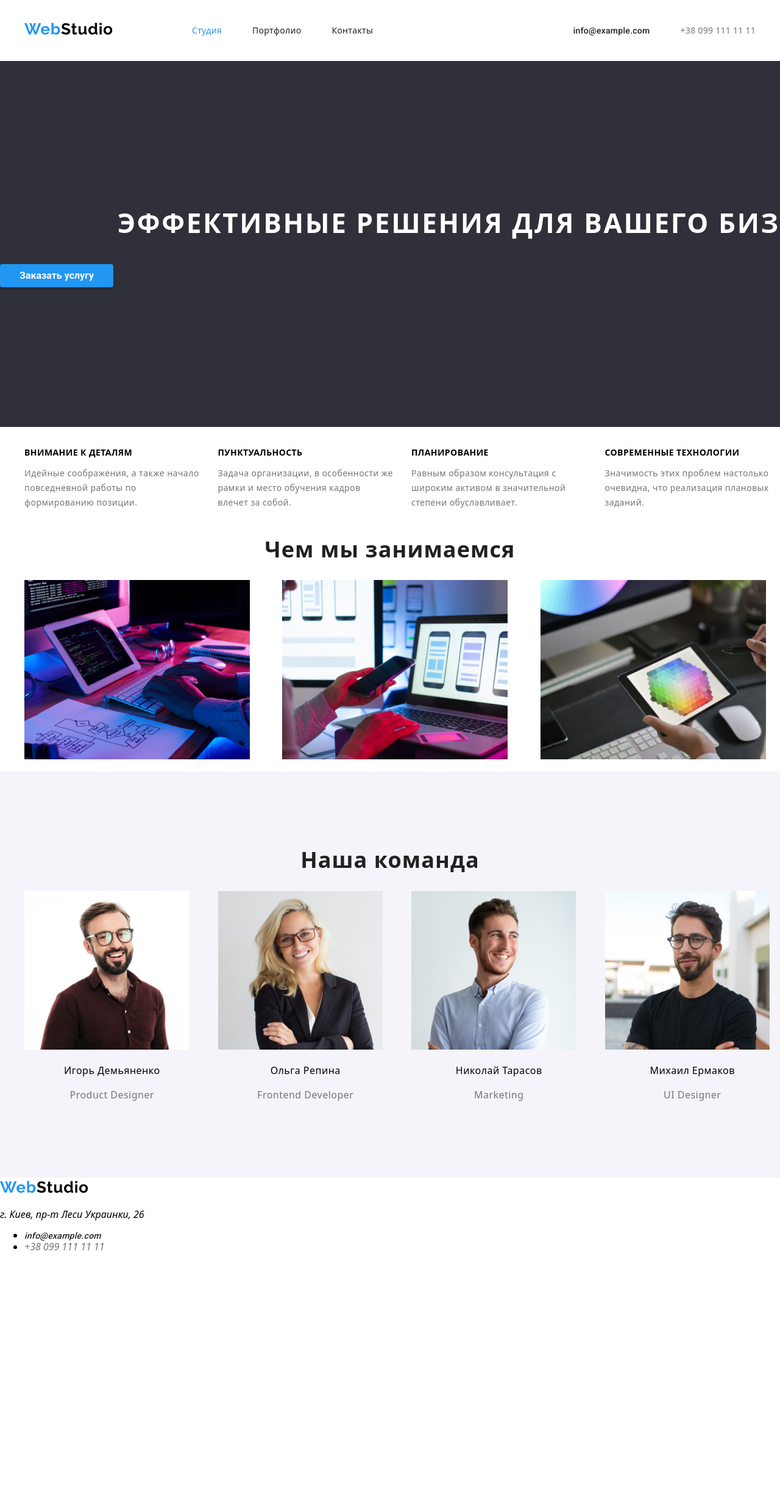
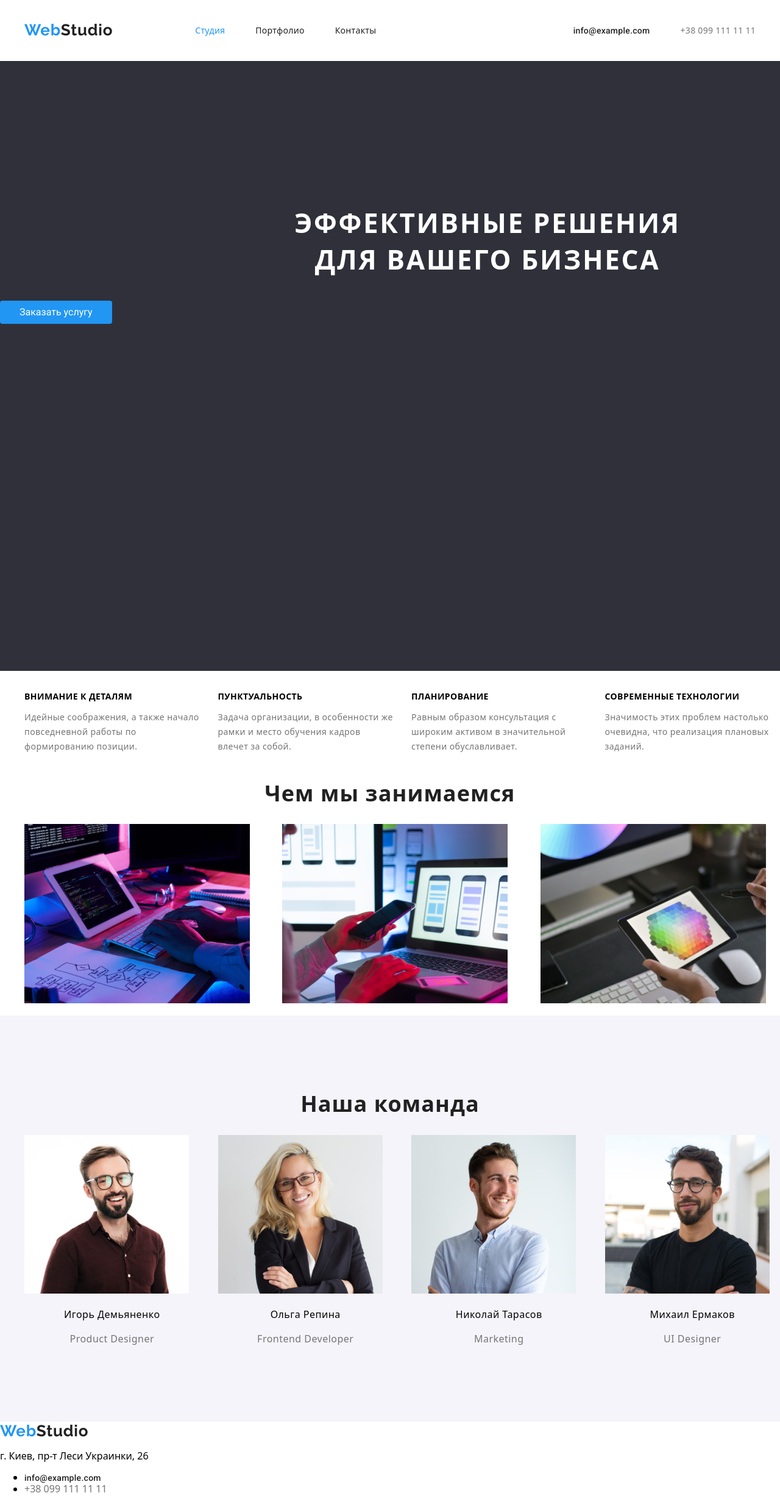
Before and after one commit to V-Full-stack/goit-markup-hw-02, a plain HTML site: page index.html in a window 1280 px wide. Shown: the top 2466 px of the page at 61% size. Before the commit the page ends 2069 px from the top, so only its background shows below. Drawn offline with nearby package versions, Linux system fonts and the light colour scheme.

Commit message:
correction some kinds of fonts and logo

```diff
--- a/CSS/styles.css
+++ b/CSS/styles.css
@@ -14,6 +14,16 @@
   --accent-color: #757575;
   --dark-bg: #2f303a;
   --blue-color: #2196f3;
+}
+
+*,
+*::before,
+*::after {
+  box-sizing: inherit;
+}
+
+body {
+  font-family: ;
 }
 
 .header-list {
@@ -41,23 +51,24 @@
 }
 
 .hero-btn.btn {
+  /* display: flex; */
   color: var(--primary-beackround-color);
   background-color: var(--blue-color);
-  font-weight: bold;
-  font-weight: 700;
+
+  /* font-weight: 700; */
   font-size: 16px;
   line-height: 1.87
   letter-spacing: 0.06em;
-  display: flex;
-  align-items: center;
-  text-align: center;
+
+  /* align-items: center; */
+  /* text-align: center; */
   cursor: pointer;
 
   border: none;
   padding: 10px 32px;
   font-family: Roboto;
   border-radius: 4px;
-  box-shadow: 0px 4px 4px rgba(0, 0, 0, 0.15);
+  /* box-shadow: 0px 4px 4px rgba(0, 0, 0, 0.15); */
 }
 
 .list {
@@ -75,6 +86,7 @@
 
 .container {
   width: 1200px;
+  padding: 0px 15px;
   margin-left: auto;
   margin-right: auto;
 }
@@ -95,7 +107,18 @@
 }
 
 .logo {
-  margin-right: 90px;
+  margin-right: 95px;
+  color: #212121;
+
+  font-family: Raleway;
+  font-weight: bold;
+  font-size: 26px;
+  line-height: 1.19;
+  letter-spacing: 0.03em;
+}
+
+.logo-accent {
+ color: #2196F3;
 }
 
 .header-list {
@@ -259,9 +282,15 @@ color: #212121;
 }
 
 .about-position {
-font-weight: normal;
-font-size: 16px;
-line-height: 1.18;
-text-align: center;
-letter-spacing: 0.03em;
+  font-weight: normal;
+  font-size: 16px;
+  line-height: 1.18;
+  text-align: center;
+  letter-spacing: 0.03em;
 }
+
+/* -->> Подвал <<-- */
+
+.address {
+  font-style: normal;
+}
--- a/Portfolio/CSS/styles.css
+++ b/Portfolio/CSS/styles.css
@@ -13,7 +13,14 @@
 }
 /* "Raleway", sans-serif; */
 
+*,
+*::before,
+*::after {
+  box-sizing: inherit;
+}
+
 .body {
+  /* width: 1200px; */
   font-family: var(--main-font);
   font-size: 16px;
   line-height: 18.7;
@@ -38,17 +45,14 @@
 }
 
 .link:hover,
-.link:focus {
+.link:focus,
+.current {
   color: var(--accent-color);
 }
 
 .list {
   list-style: none;
   text-decoration: none;
-}
-
-.address {
-  font-style: inherit;
 }
 
 .btn {
@@ -83,7 +87,7 @@
 }
 
 .place {
-  font-family: Roboto;
+  font-family: inherit;
   font-size: 14px;
   line-height: 0.58;
   letter-spacing: 0.03em;
@@ -100,13 +104,30 @@
   align-items: center;
 }
 
+.container {
+  width: 1200px;
+  margin-left: auto;
+  margin-right: auto;
+}
+
 .nav {
   display: flex;
   align-items: center;
 }
 
-.logo-link {
-  margin-right: 90px;
+.logo {
+  margin-right: 95px;
+  color: #212121;
+
+  font-family: Raleway;
+  font-weight: bold;
+  font-size: 26px;
+  line-height: 1.19;
+  letter-spacing: 0.03em;
+}
+
+.logo-accent {
+  color: #2196f3;
 }
 
 .list {
@@ -158,3 +179,22 @@
   margin-left: 30px;
   margin-top: 30px;
 }
+
+display: block;
+
+/* >> PODWAL << */
+
+/* .logo-accent {
+  color: var (var(--accent-color));
+} */
+
+.address {
+  font-style: inherit;
+
+  font-family: Roboto;
+  font-style: normal;
+  font-weight: normal;
+  font-size: 14px;
+  line-height: 1.71;
+  letter-spacing: 0.03em;
+}
--- a/index.html
+++ b/index.html
@@ -1,38 +1,41 @@
 <!DOCTYPE html>
 <html lang="ru">
-
 <head>
     <meta charset="UTF-8">
     <meta http-equiv="X-UA-Compatible" content="IE=edge">
     <meta name="viewport" content="width=device-width, initial-scale=1.0">
     <title>WebStudio</title>
-    <link rel="stylesheet" href="./CSS/styles.css">
-    <link rel="preconnect" href="https://fonts.gstatic.com">
+
     <link rel="preconnect" href="https://fonts.googleapis.com">
     <link rel="preconnect" href="https://fonts.gstatic.com" crossorigin>
-    <link href="https://fonts.googleapis.com/css2?family=Roboto:wght@400;500;700&display=swap" rel="stylesheet">
+    <link href="https://fonts.googleapis.com/css2?family=Raleway:wght@700&family=Roboto:wght@400;500;700;900&display=swap"
+          rel="stylesheet">
 
     <link rel="stylesheet" href="https://cdnjs.cloudflare.com/ajax/libs/modern-normalize/1.1.0/modern-normalize.min.css"
           integrity="sha512-wpPYUAdjBVSE4KJnH1VR1HeZfpl1ub8YT/NKx4PuQ5NmX2tKuGu6U/JRp5y+Y8XG2tV+wKQpNHVUX03MfMFn9Q=="
           crossorigin="anonymous" referrerpolicy="no-referrer" />
-    <link rel="stylesheet" href="">
+    <link rel="stylesheet" href="./CSS/styles.css">
+
 </head>
 
 <body>
 <!--Верхняя линия-->
     <header class="header main">
-        <div class="container header-container">
+        <div class="header-container container">
             <div class="header-center">
                 <nav class="nav">
-                    <a href="" class="logo">
-                    <img src="./Portfolio/images-portfolio/webstudio.svg" alt="Logo WebStudio" width="145" height="31">
+                    <div>
+                        <a href="./index.html" class="logo list">
+                        <span class="logo-accent">Web</span>Studio
                         </a>
+                    </div>
+
                     <ul class="header-list list">
                         <li class="header-link">
-                            <a class="menu-link current" href="">Студия</a>
+                            <a class="menu-link current" href="./index.html">Студия</a>
                         </li>
                         <li class="header-link">
-                            <a class="menu-link" href="">Портфолио</a>
+                            <a class="menu-link" href="./Portfolio/portfolio.html">Портфолио</a>
                         </li>
                         <li class="header-link">
                             <a class="menu-link" href="">Контакты</a>
@@ -54,8 +57,13 @@
 <!--Czapka 1ша секция-->
     <main>
         <section class="hero dark-bg">
-            <h1 class="hero-title title" lang="ru">Эффективные решения для вашего бизнеса</h1>
+            <div container>
+                <h1 class="hero-title title" lang="ru">
+                    Эффективные решения
+                <br>
+                    для вашего бизнеса</h1>
             <button class="hero-btn btn" type="button">Заказать услугу</button>
+            </div>
         </section>
 
 <!--Особенности 2га секция-->
@@ -89,13 +97,13 @@
         <h2 class="about-title duty-title">Чем мы занимаемся</h2>
         <ul class="about-list list">
             <li class="deal">
-                <img src="./images/box1.jpg" alt="Sprawdza kod" width="370" />
+                <img src="./images/box1.jpg" alt="Проверка кода" width="370" />
             </li>
             <li class="deal">
-                <img src="./images/box2.jpg" alt="Wygląd aplikacji" width="370" />
+                <img src="./images/box2.jpg" alt="Внешний вид приложения" width="370" />
             </li>
             <li class="deal">
-                <img src="./images/box3.jpg" alt="Zestawienie kolorów" width="370" />
+                <img src="./images/box3.jpg" alt="Таблица цветов" width="370" />
             </li>
         </ul>
 
@@ -130,12 +138,11 @@
     </main>
 
     <!-- Подвал -->
-    <footer>
-        <!-- <a href="/">WebStudio</a> -->
-        <a href="" class="logo">
-            <img src="./Portfolio/images-portfolio/webstudio.svg" alt="Logo WebStudio" width="145" height="31">
+    <footer class="">
+        <a href="./index.html" class="logo list">
+            <span class="logo-accent">Web</span>Studio
         </a>
-        <address>
+            <address class="address">
             <p>г. Киев, пр-т Леси Украинки, 26</p>
             <ul>
                 <li>
```
Also changed, not shown: Portfolio/portfolio.html (+56 -6 lines), 1 other file. Lines whose indentation alone changed are shown as unchanged.
